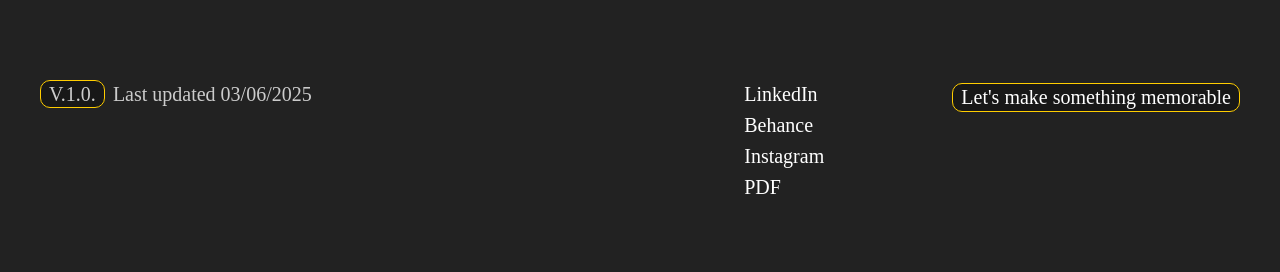
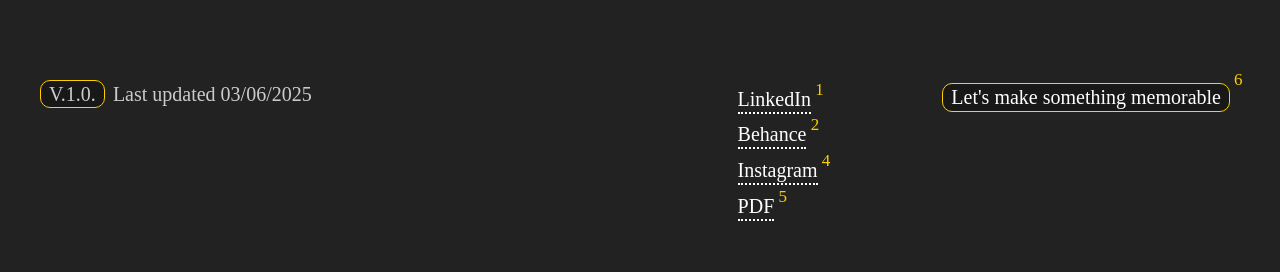
Before and after one commit to CaptainSplash/JVS.com, a React (Vite) app: page / in a window 1280 px wide. Shown: the part 1059-1331 px from the top of the page. Built offline with nearby package versions, Linux system fonts and the light colour scheme.

Commit message:
updated social links and footer styling

```diff
--- a/src/main.jsx
+++ b/src/main.jsx
@@ -345,23 +345,125 @@ const App = () => {
       flex: windowWidth <= 900 ? '0 0 100%' : 1,
       display: 'flex',
       flexDirection: 'column',
-      alignItems: windowWidth <= 900 ? 'center' : 'flex-start', // Center align on <=900px
-      gap: '0.5rem',
+      alignItems: windowWidth <= 900 ? 'center' : 'flex-start',
+      gap: '0.25rem',
       width: windowWidth <= 900 ? 'fit-content' : 'auto',
       marginLeft: windowWidth <= 900 ? 'auto' : '20rem',
       marginRight: windowWidth <= 900 ? 'auto' : 0
     }}>
-      <span>LinkedIn</span>
-      <span>Behance</span>
-      <span>Instagram</span>
-      <span>PDF</span>
+      <style>
+        {`
+          .footer-link {
+            border-bottom: 2px dotted #fff;
+            transition: border-bottom 0.2s, color 0.2s;
+          }
+          .footer-link:hover, .footer-link:focus {
+            border-bottom: 2px solid #fff;
+            color: #FFCD00;
+          }
+        `}
+      </style>
+      <span style={{ display: 'inline-block', position: 'relative', paddingBottom: '0.05em' }}>
+        <a
+          href="https://www.linkedin.com/in/johnshields123/"
+          target="_blank"
+          rel="noopener noreferrer"
+          className="footer-link"
+          style={{
+            display: 'inline-block',
+            paddingBottom: '0.05em',
+            color: 'inherit',
+            textDecoration: 'none'
+          }}
+        >
+          LinkedIn
+        </a>
+        <sup style={{
+          color: '#FFCD00',
+          fontSize: '0.85em',
+          marginLeft: '0.25em',
+          fontFamily: 'inherit',
+          position: 'relative',
+          top: '-0.2em'
+        }}>1</sup>
+      </span>
+      <span style={{ display: 'inline-block', position: 'relative', paddingBottom: '0.05em' }}>
+        <a
+          href="https://www.behance.net/johnshields5"
+          target="_blank"
+          rel="noopener noreferrer"
+          className="footer-link"
+          style={{
+            display: 'inline-block',
+            paddingBottom: '0.05em',
+            color: 'inherit',
+            textDecoration: 'none'
+          }}
+        >
+          Behance
+        </a>
+        <sup style={{
+          color: '#FFCD00',
+          fontSize: '0.85em',
+          marginLeft: '0.25em',
+          fontFamily: 'inherit',
+          position: 'relative',
+          top: '-0.2em'
+        }}>2</sup>
+      </span>
+      <span style={{ display: 'inline-block', position: 'relative', paddingBottom: '0.05em' }}>
+        <a
+          href="https://www.instagram.com/johnvinshields/?hl=en"
+          target="_blank"
+          rel="noopener noreferrer"
+          className="footer-link"
+          style={{
+            display: 'inline-block',
+            paddingBottom: '0.05em',
+            color: 'inherit',
+            textDecoration: 'none'
+          }}
+        >
+          Instagram
+        </a>
+        <sup style={{
+          color: '#FFCD00',
+          fontSize: '0.85em',
+          marginLeft: '0.25em',
+          fontFamily: 'inherit',
+          position: 'relative',
+          top: '-0.2em'
+        }}>4</sup>
+      </span>
+      <span style={{ display: 'inline-block', position: 'relative', paddingBottom: '0.05em' }}>
+        <span
+          className="footer-link"
+          style={{
+            display: 'inline-block',
+            paddingBottom: '0.05em'
+          }}
+        >
+          PDF
+        </span>
+        <sup style={{
+          color: '#FFCD00',
+          fontSize: '0.85em',
+          marginLeft: '0.25em',
+          fontFamily: 'inherit',
+          position: 'relative',
+          top: '-0.2em'
+        }}>5</sup>
+      </span>
     </div>
 
     {/* Right: Temporary wording with border, always on one line */}
     <div style={{
       flex: windowWidth <= 529 ? '0 0 100%' : 1,
       textAlign: windowWidth <= 529 ? 'center' : 'right',
-      width: windowWidth <= 529 ? '100%' : 'auto'
+      width: windowWidth <= 529 ? '100%' : 'auto',
+      display: 'flex',
+      alignItems: 'center',
+      justifyContent: windowWidth <= 529 ? 'center' : 'flex-end'
     }}>
       <span
         style={{
@@ -371,11 +473,21 @@ const App = () => {
           padding: '2px 8px',
           color: '#fff',
           fontFamily: 'VT323',
-          whiteSpace: 'nowrap', // Prevents line break
-          display: 'inline-block'
+          whiteSpace: 'nowrap',
+          display: 'inline-block',
+          position: 'relative',
+          marginRight: '0.5em'
         }}
       >
         Let's make something memorable
+        <sup style={{
+          color: '#FFCD00',
+          fontSize: '0.85em',
+          fontFamily: 'inherit',
+          position: 'absolute',
+          top: '-0.8em',
+          right: '-0.8em' // Adjusted closer to the box
+        }}>6</sup>
       </span>
     </div>
   </div>
```
